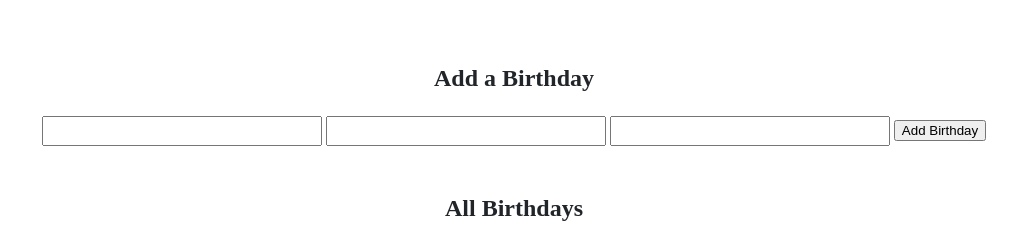
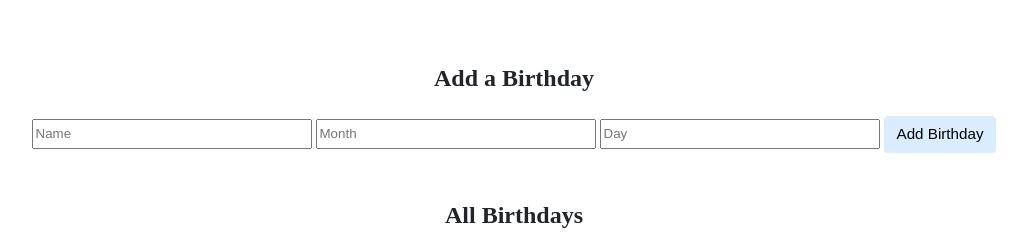
Before and after one commit to nguyenduchuy97/CS50x, a Flask app: page / in a window 1280 px wide. Shown: the part 200-446 px from the top of the page, without its empty margins (126-1153 px from the left). Run offline with Flask 3, Linux system fonts and the light colour scheme; some libraries are stand-ins or nearby versions.

Commit message:
Fri, May 10, 2024, 3:54 PM +07:00

```diff
--- a/birthdays/templates/index.html
+++ b/birthdays/templates/index.html
@@ -16,10 +16,10 @@
                 <h2>Add a Birthday</h2>
                 <!-- TODO: Create a form for users to submit a name, a month, and a day -->
                 <form action="/" method="POST">
-                    <input name="name" type="text">
-                    <input name="month" type="text">
-                    <input name="day" type="text">
-                    <input type="button" value="Add Birthday">
+                    <input name="name" type="text" placeholder="Name">
+                    <input name="month" type="text" placeholder="Month">
+                    <input name="day" type="text" placeholder="Day">
+                    <button>Add Birthday</button>
                 </form>
             </div>
 
```
